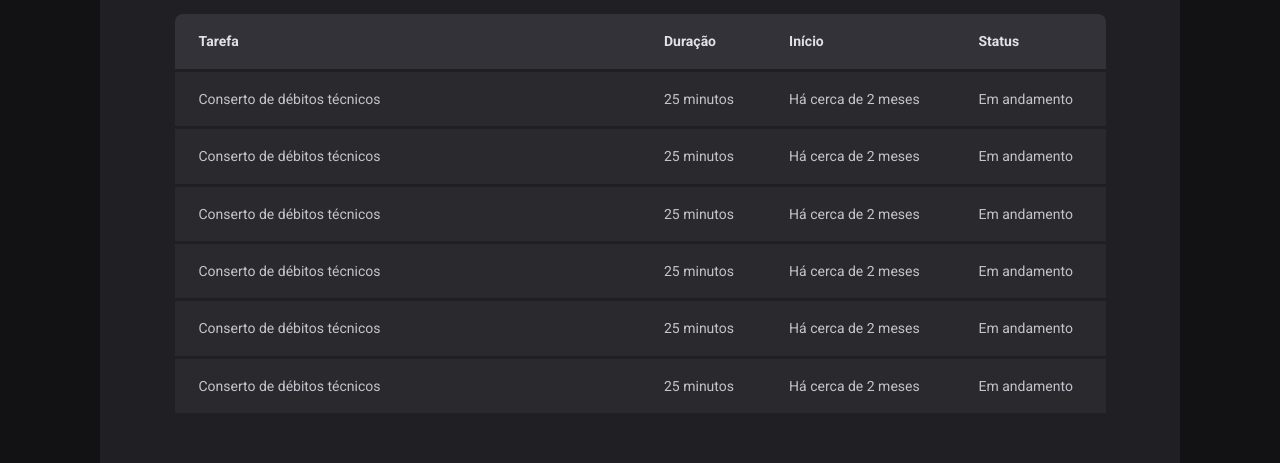
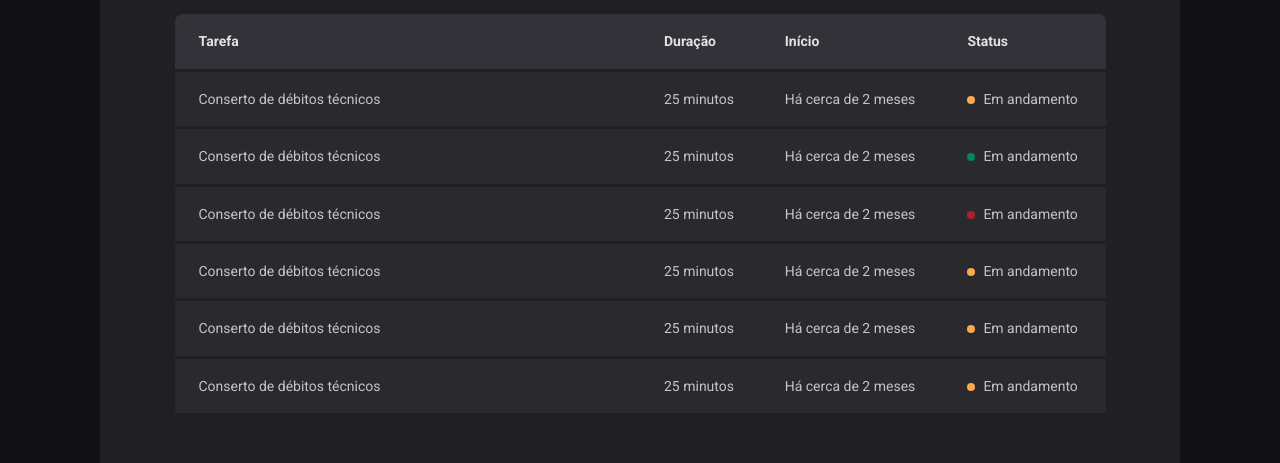
Before and after one commit to Wallace-Bezerra/timer-pomodoro, a React (Vite) app: page /history in a window 1280 px wide. Shown: the part 214-677 px from the top of the page. Built offline with nearby package versions, Linux system fonts and the light colour scheme.

Commit message:
feat: react-hook-form

```diff
--- a/package.json
+++ b/package.json
@@ -13,6 +13,7 @@
     "phosphor-react": "^1.4.1",
     "react": "^18.2.0",
     "react-dom": "^18.2.0",
+    "react-hook-form": "^7.43.3",
     "react-router-dom": "^6.8.2",
     "styled-components": "^5.3.6"
   },
--- a/src/pages/History/index.tsx
+++ b/src/pages/History/index.tsx
@@ -1,3 +1,4 @@
+import { StatusTask } from '../History/styles'
 import { HistoryContainer, TableContainer } from './styles'
 
 export const History = () => {
@@ -19,37 +20,55 @@ export const History = () => {
               <td>Conserto de débitos técnicos </td>
               <td>25 minutos</td>
               <td>Há cerca de 2 meses</td>
-              <td>Em andamento</td>
+              <td>
+                <StatusTask statusColor="yellow" />
+                Em andamento
+              </td>
             </tr>
             <tr>
               <td>Conserto de débitos técnicos </td>
               <td>25 minutos</td>
               <td>Há cerca de 2 meses</td>
-              <td>Em andamento</td>
+              <td>
+                <StatusTask statusColor="green" />
+                Em andamento
+              </td>
             </tr>
             <tr>
               <td>Conserto de débitos técnicos </td>
               <td>25 minutos</td>
               <td>Há cerca de 2 meses</td>
-              <td>Em andamento</td>
+              <td>
+                <StatusTask statusColor="red" />
+                Em andamento
+              </td>
             </tr>
             <tr>
               <td>Conserto de débitos técnicos </td>
               <td>25 minutos</td>
               <td>Há cerca de 2 meses</td>
-              <td>Em andamento</td>
+              <td>
+                <StatusTask statusColor="yellow" />
+                Em andamento
+              </td>
             </tr>
             <tr>
               <td>Conserto de débitos técnicos </td>
               <td>25 minutos</td>
               <td>Há cerca de 2 meses</td>
-              <td>Em andamento</td>
+              <td>
+                <StatusTask statusColor="yellow" />
+                Em andamento
+              </td>
             </tr>
             <tr>
               <td>Conserto de débitos técnicos </td>
               <td>25 minutos</td>
               <td>Há cerca de 2 meses</td>
-              <td>Em andamento</td>
+              <td>
+                <StatusTask statusColor="yellow" />
+                Em andamento
+              </td>
             </tr>
           </tbody>
         </table>
--- a/src/pages/History/styles.ts
+++ b/src/pages/History/styles.ts
@@ -49,3 +49,27 @@ export const TableContainer = styled.div`
     }
   }
 `
+const StatusColor = {
+  yellow: 'yellow-500',
+  red: 'red-500',
+  green: 'green-500',
+} as const
+
+interface StatusColorProps {
+  statusColor: keyof typeof StatusColor
+}
+
+export const StatusTask = styled.span<StatusColorProps>`
+  display: inline-flex;
+  align-items: center;
+  ::before {
+    content: '';
+    width: 8px;
+    height: 8px;
+    display: inline-block;
+    margin-right: 8px;
+    border-radius: 50%;
+    background-color: ${({ theme, statusColor }) =>
+      theme[StatusColor[statusColor]]};
+  }
+`
--- a/src/pages/Home/index.tsx
+++ b/src/pages/Home/index.tsx
@@ -1,6 +1,7 @@
 import { Play } from 'phosphor-react'
 import minus from '../../assets/Minus.svg'
 import plus from '../../assets/Plus.svg'
+import { useForm } from 'react-hook-form'
 import {
   CountDownContainer,
   FormContainer,
@@ -9,8 +10,13 @@ import {
 } from './styles'
 
 export const Home = () => {
+  const { register, handleSubmit } = useForm()
+  const handleFormSubmit = (data: any) => {
+    console.log(data)
+  }
   return (
     <HomeContainer>
+      <form onSubmit={handleSubmit(handleFormSubmit)}>
         <FormContainer>
           <label htmlFor="task">Vou trabalhar em</label>
           <input
@@ -18,6 +24,7 @@ export const Home = () => {
             type="text"
             id="task"
             placeholder="Dê um nome para o seu projeto"
+            {...register('task')}
           />
           <datalist id="suggestion">
             <option>Projeto 1</option>
@@ -34,6 +41,7 @@ export const Home = () => {
               maxLength={2}
               step={5}
               placeholder="00"
+              {...register('minutesAmount', { valueAsNumber: true })}
             />
             <img className="plus" src={plus} alt="" />
           </div>
@@ -53,6 +61,7 @@ export const Home = () => {
           <Play size={24} />
           Começar
         </button>
+      </form>
     </HomeContainer>
   )
 }
--- a/src/pages/Home/styles.ts
+++ b/src/pages/Home/styles.ts
@@ -4,10 +4,13 @@ export const HomeContainer = styled.main`
   /* width: 656px; */
   width: 656px;
   height: 424px;
-  display: flex;
-  flex-direction: column;
-  gap: 50px;
-  align-self: center;
+  margin: 0 auto;
+  form {
+    display: flex;
+    flex-direction: column;
+    gap: 50px;
+    align-self: center;
+  }
   button {
     display: flex;
     flex-direction: row;
@@ -22,7 +25,7 @@ export const HomeContainer = styled.main`
     cursor: pointer;
   }
 `
-export const FormContainer = styled.form`
+export const FormContainer = styled.div`
   display: flex;
   height: 40px;
   align-items: center;
```
Also changed, not shown: 1 other file (tests, documents, lock files or other folders). Lines whose indentation alone changed are shown as unchanged.
